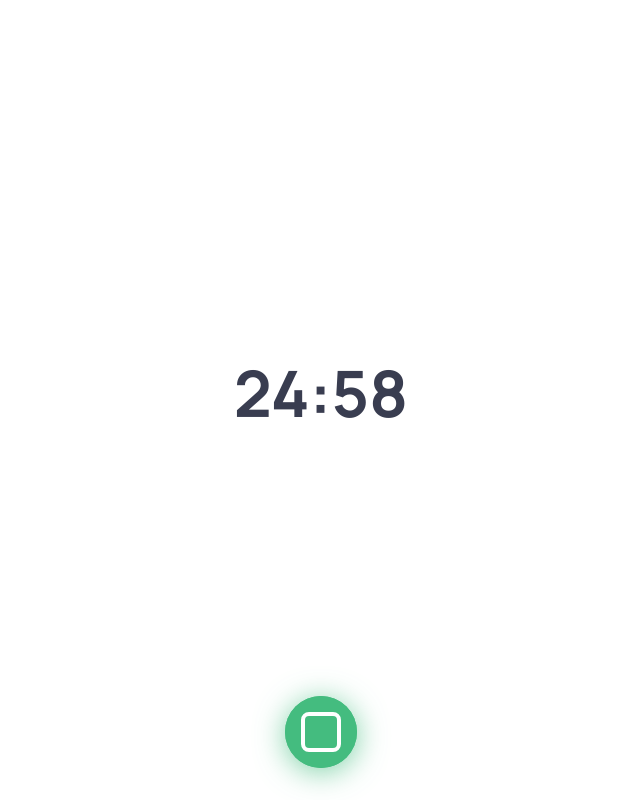
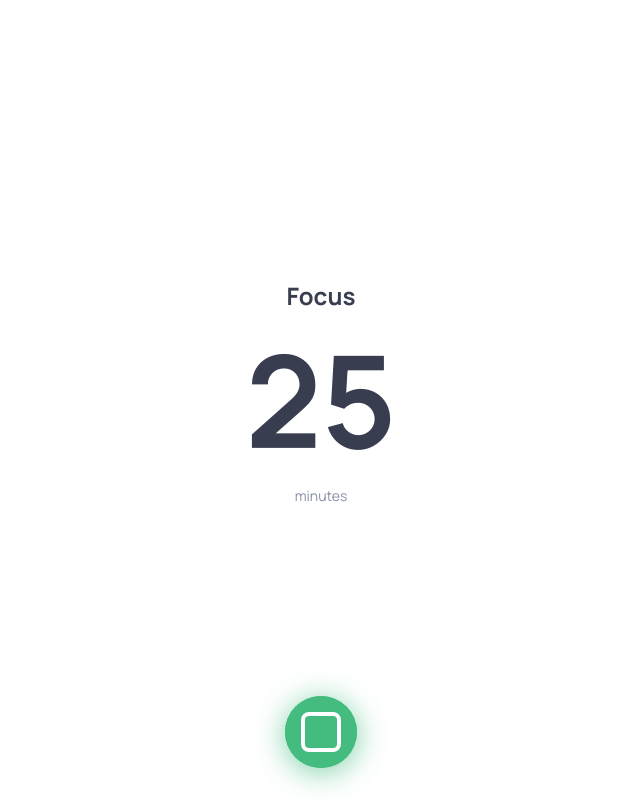
Before and after one commit to MartinRybergLaude/Avodoro, a React (Create React App) app: page / in a window 1280 px wide. Both pictures are taken after a click on the button 640 px from the left and 732 px from the top of the page. Shown: the whole page, without its empty margins (319-959 px from the left). Built offline with nearby package versions, Linux system fonts and the light colour scheme.

Commit message:
Feat: Add full timer and timer types

```diff
--- a/src/index.scss
+++ b/src/index.scss
@@ -71,7 +71,7 @@ button {
 
 h1 {
   color: var(--color-text-primary);
-  font-size: 64px;
+  font-size: 128px;
   font-weight: 700;
   text-align: center;
   margin: 0;
--- a/src/screens/ScreenTimer.module.scss
+++ b/src/screens/ScreenTimer.module.scss
@@ -5,4 +5,7 @@
   flex-direction: column;
   width: 100%;
   max-width: 400px;
+  h1 {
+    width: 256px;
+  }
 }
--- a/src/screens/ScreenTimer.tsx
+++ b/src/screens/ScreenTimer.tsx
@@ -17,27 +17,63 @@ interface Props {
 
 export default function ScreenTimer(props: Props) {
   const [timerType, setTimerType] = useState(TimerTypes.FOCUS)
-  const [time, setTime] = useState(props.focusLength * 60)
+  const [time, setTime] = useState(props.focusLength)
+
+  let doShortbreak = true
+  let startTime = Date.now()
+  let timeSeconds: number
 
   useEffect(() => {
-    const interval = setInterval(tickTime, 1000)
+    timeSeconds = props.focusLength * 60
+    const interval = setInterval(() => {
+      tickTimer()
+    }, 1000)
     return () => {
       clearInterval(interval)
     }
   }, [])
 
-  function tickTime() {
-    setTime(time => time-1)
+  function tickTimer() {
+    const timeLeft = timeSeconds - Math.floor((Date.now() - startTime)/1000)
+    if (timeLeft <= 0) {
+      switch(timerType) {
+      case TimerTypes.FOCUS:
+        if (doShortbreak) {
+          doShortbreak = false
+          setTime(props.shortBreakLength)
+          setTimerType(TimerTypes.SHORTBREAK)
+        } else {
+          doShortbreak = true
+          setTime(props.longBreakLength)
+          setTimerType(TimerTypes.LONGBREAK)
+        }
+        break
+      case TimerTypes.SHORTBREAK:
+        setTime(props.focusLength)
+        setTimerType(TimerTypes.FOCUS)
+        break
+      case TimerTypes.LONGBREAK:
+        setTime(props.focusLength)
+        setTimerType(TimerTypes.FOCUS)
+        break
+      }
+      startTime = Date.now()
+    } else if (Math.ceil(timeSeconds / 60) !== time) {
+      setTime(Math.ceil(timeSeconds / 60))
+    }
   }
 
-  function getFormattedTime() {
-    if (time === 60*60) return "60:00"
-    return new Date(time * 1000).toISOString().substr(14, 5)
+  function getTimerTypeString(): string {
+    if (timerType === TimerTypes.FOCUS) return "Focus"
+    else return "Relax"
   }
 
   return (
     <div className={styles.masterContainer}>
-      <h1>{getFormattedTime()}</h1>
+      {console.log("ping")}
+      <h2>{getTimerTypeString()}</h2>
+      <h1>{time}</h1>
+      <p>minutes</p>
     </div>
   )
 }
```
